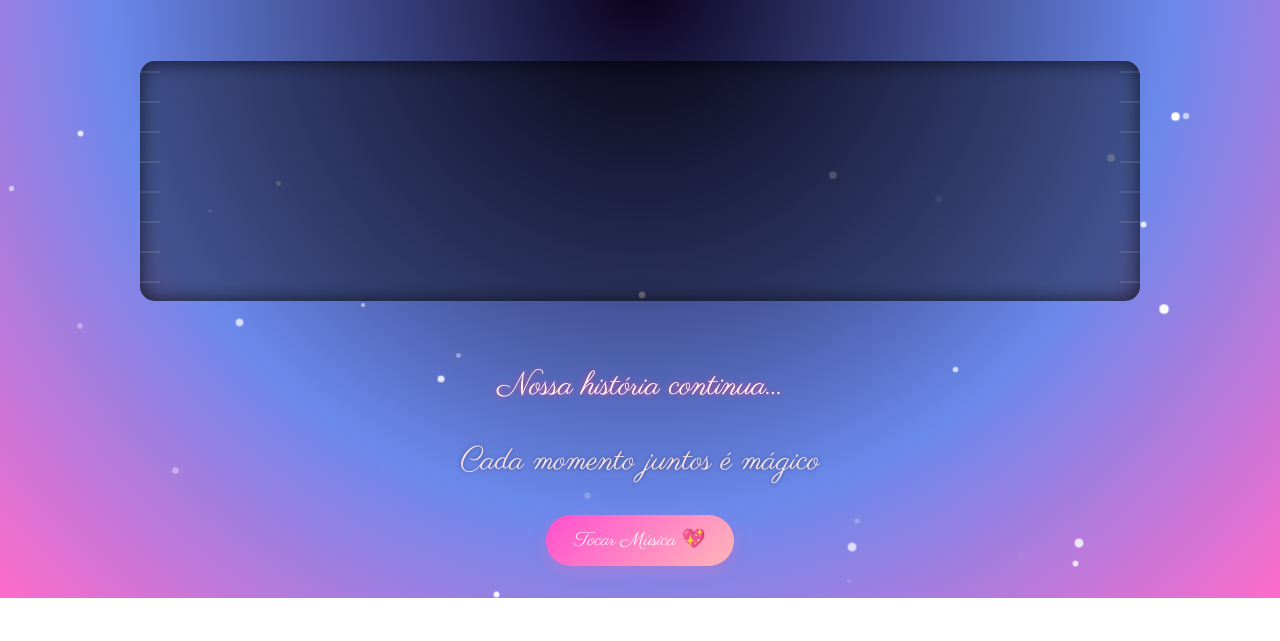
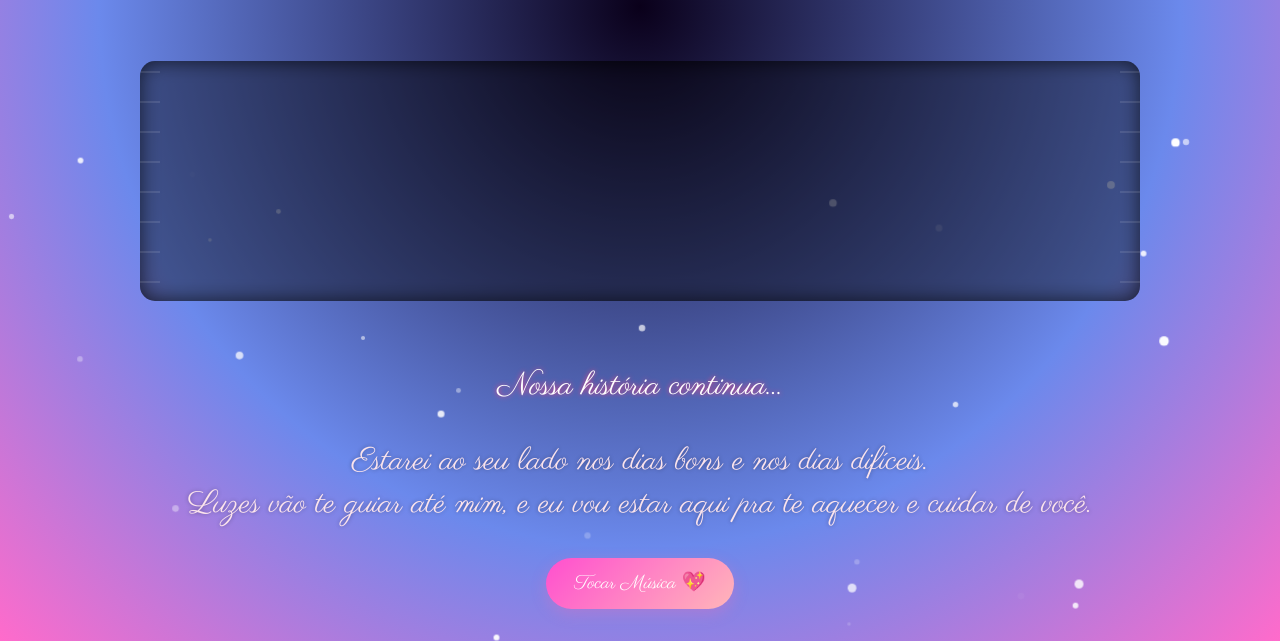
Before and after one commit to Rayanagmss/nosso-primeiro-ano, a plain HTML site: page index.html in a window 1280 px wide. Shown: the part 628-1269 px from the top of the page. Before the commit the page ends 1226 px from the top, so only its background shows below. Drawn offline with Linux system fonts and the light colour scheme.

Commit message:
adiciona texto

```diff
--- a/index.html
+++ b/index.html
@@ -53,7 +53,7 @@
     </div>
 
     <p class="continua-historia">Nossa história continua...</p>
-    <p class="momentos-magicos">Cada momento juntos é mágico</p>
+    <p class="momentos-magicos">Estarei ao seu lado nos dias bons e nos dias difíceis. <br> Luzes vão te guiar até mim, e eu vou estar aqui pra te aquecer e cuidar de você.</p>
 
     <!-- Botão de música -->
     <div class="musica-container">
@@ -65,6 +65,9 @@
     </div>
   </div>
 
+
+
+
   <script src="script.js"></script>
 </body>
 </html>
--- a/script.js
+++ b/script.js
@@ -73,9 +73,6 @@ botaoMusica.addEventListener('click', () => {
 });
 
 
-
-
-
 // Criar modal no body via JS
 const modalFundo = document.createElement('div');
 modalFundo.classList.add('modal-fundo');
```
Also changed, not shown: style.css (line endings or trailing spaces).
